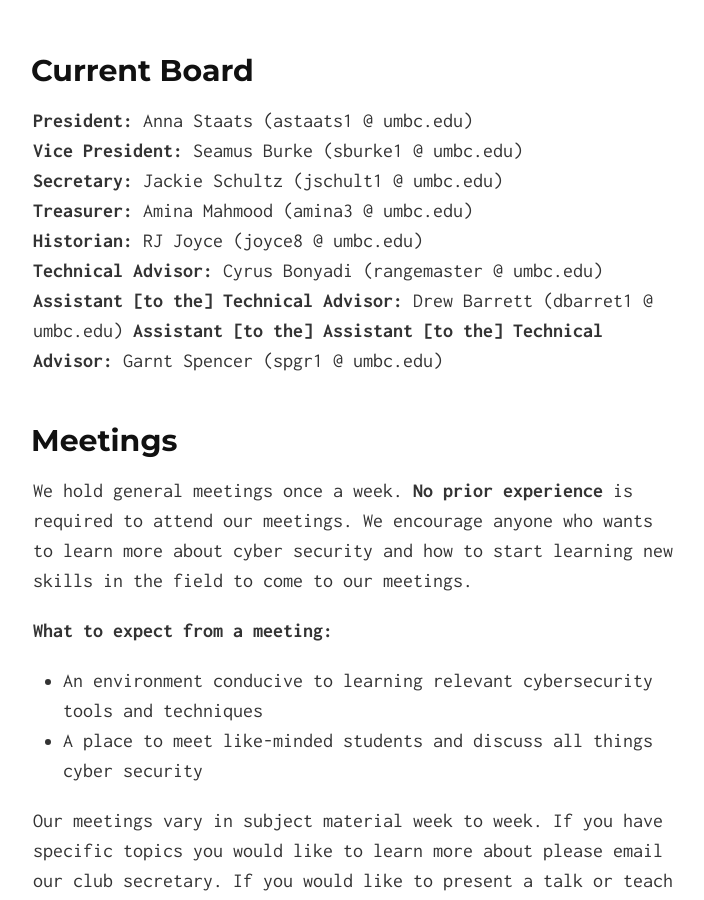
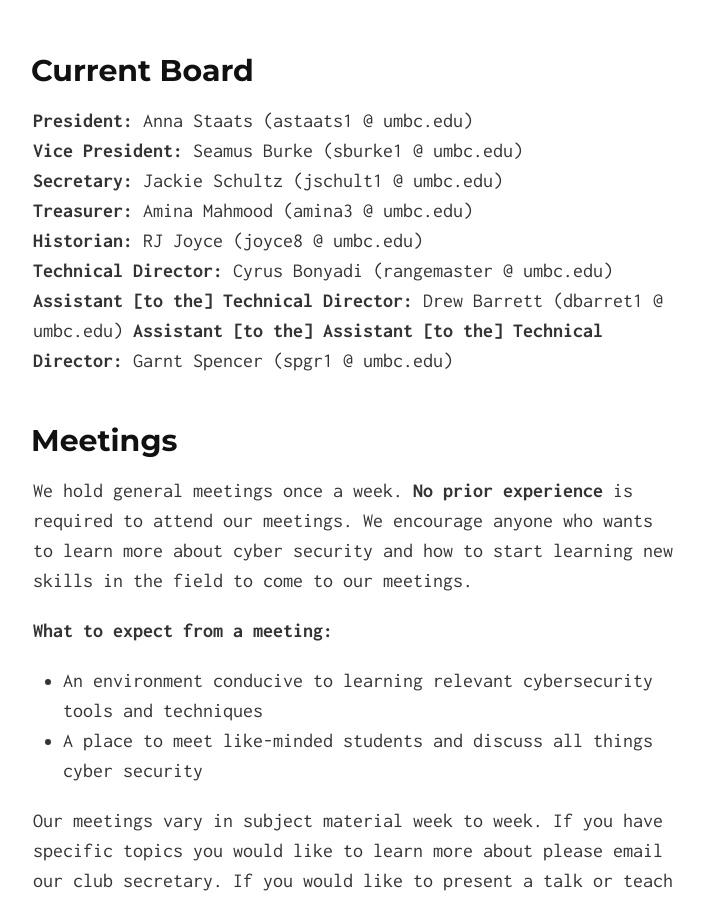
Before and after one commit to UMBCCyberDawgs/umbccyberdawgs.github.io, a Jekyll site: the page built from index.md, in a window 1280 px wide and 900 px high, scrolled down 734 px. Shown: the whole window, without its empty margins (287-991 px from the left). Built offline with Jekyll 4.4.1, drawn with Linux system fonts in a browser that asks for light colours; our own code applies the rules of GitHub Pages for plain Markdown files.

Commit message:
Update index.md

```diff
--- a/index.md
+++ b/index.md
@@ -26,9 +26,9 @@ There are a few things you can do to get involved with the club.
 **Secretary:** Jackie Schultz (jschult1 @ umbc.edu)
 **Treasurer:** Amina Mahmood (amina3 @ umbc.edu)
 **Historian:** RJ Joyce (joyce8 @ umbc.edu)
-**Technical Advisor:** Cyrus Bonyadi (rangemaster @ umbc.edu)
-**Assistant \[to the\] Technical Advisor:** Drew Barrett (dbarret1 @ umbc.edu)
-**Assistant \[to the\] Assistant \[to the\] Technical Advisor:** Garnt Spencer (spgr1 @ umbc.edu)
+**Technical Director:** Cyrus Bonyadi (rangemaster @ umbc.edu)
+**Assistant \[to the\] Technical Director:** Drew Barrett (dbarret1 @ umbc.edu)
+**Assistant \[to the\] Assistant \[to the\] Technical Director:** Garnt Spencer (spgr1 @ umbc.edu)
 
 ## <a name="meetings">Meetings
 
```
